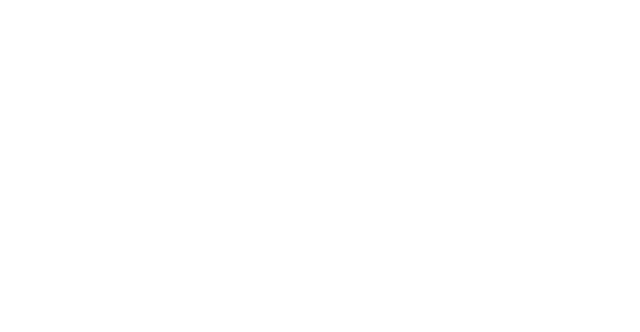
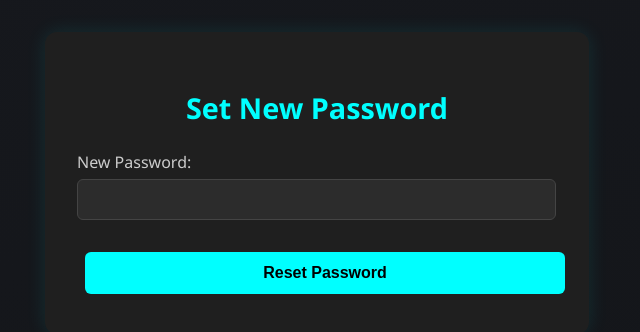
Before and after one commit to User-156234/gledati-movie-recommendation-app, a React (Create React App) app: page /reset-password/1 in a window 1280 px wide. Before the commit this address had no page. Shown: the top 332 px of the page, without its empty margins (323-963 px from the left). Built offline with nearby package versions, Linux system fonts and the light colour scheme.

Commit message:
modified:   src/App.jsx 	modified:   src/auth/SignIn.jsx 	new file:   src/components/ForgotPassword.jsx 	new file:   src/components/ResetPassword.jsx

```diff
--- a/src/App.jsx
+++ b/src/App.jsx
@@ -12,6 +12,8 @@ import Watchlist from './pages/Watchlist';
 import Profile from './components/Profile';
 import AdminDashboard from './components/AdminDashboard';
 import EditProfile from './pages/EditProfile';
+import ForgotPassword from './components/ForgotPassword';
+import ResetPassword from './components/ResetPassword';
 
 export default function App() {
 
@@ -24,6 +26,9 @@ export default function App() {
         {/* ✅ Public Routes */}
         <Route path="/register" element={<Register />} />
         <Route path="/signin" element={<SignIn />} />
+        <Route path="/forgot-password" element={<ForgotPassword />} />
+<Route path="/reset-password/:token" element={<ResetPassword />} />
+
 
         {/* ✅ Protected Routes */}
         <Route
--- a/src/auth/SignIn.jsx
+++ b/src/auth/SignIn.jsx
@@ -62,6 +62,10 @@ export default function SignIn() {
           Don’t have an account?{' '}
           <span onClick={() => navigate('/register')} style={styles.link}>Register</span>
         </p>
+        <p style={{ textAlign: 'center' }}>
+  <a href="/forgot-password" style={{ color: '#6b8efb' }}>Forgot Password?</a>
+</p>
+
       </div>
     </div>
   );
--- /dev/null
+++ b/src/components/ForgotPassword.jsx
@@ -0,0 +1,35 @@
+import React, { useState } from 'react';
+import axios from 'axios';
+import { BACKEND_URL } from '../config';
+
+export default function ForgotPassword() {
+  const [email, setEmail] = useState('');
+  const [message, setMessage] = useState('');
+
+  const handleSubmit = async (e) => {
+    e.preventDefault();
+    try {
+      const res = await axios.post(`${BACKEND_URL}/auth/forgot-password`, { email });
+      setMessage(res.data.message);
+    } catch (err) {
+      setMessage(err.response?.data?.message || 'Error sending reset email');
+    }
+  };
+
+  return (
+    <div className="edit-profile-page">
+      <h2>Reset Password</h2>
+      <form onSubmit={handleSubmit}>
+        <label>Enter your registered email:</label>
+        <input
+          type="email"
+          required
+          value={email}
+          onChange={(e) => setEmail(e.target.value)}
+        />
+        <button type="submit">Send Reset Link</button>
+        {message && <p style={{ marginTop: '1rem' }}>{message}</p>}
+      </form>
+    </div>
+  );
+}
--- /dev/null
+++ b/src/components/ResetPassword.jsx
@@ -0,0 +1,37 @@
+import React, { useState } from 'react';
+import axios from 'axios';
+import { useParams } from 'react-router-dom';
+import { BACKEND_URL } from '../config';
+
+export default function ResetPassword() {
+  const { token } = useParams();
+  const [newPassword, setNewPassword] = useState('');
+  const [message, setMessage] = useState('');
+
+  const handleReset = async (e) => {
+    e.preventDefault();
+    try {
+      const res = await axios.post(`${BACKEND_URL}/auth/reset-password`, { token, newPassword });
+      setMessage(res.data.message);
+    } catch (err) {
+      setMessage(err.response?.data?.message || 'Error resetting password');
+    }
+  };
+
+  return (
+    <div className="edit-profile-page">
+      <h2>Set New Password</h2>
+      <form onSubmit={handleReset}>
+        <label>New Password:</label>
+        <input
+          type="password"
+          required
+          value={newPassword}
+          onChange={(e) => setNewPassword(e.target.value)}
+        />
+        <button type="submit">Reset Password</button>
+        {message && <p style={{ marginTop: '1rem' }}>{message}</p>}
+      </form>
+    </div>
+  );
+}
```
